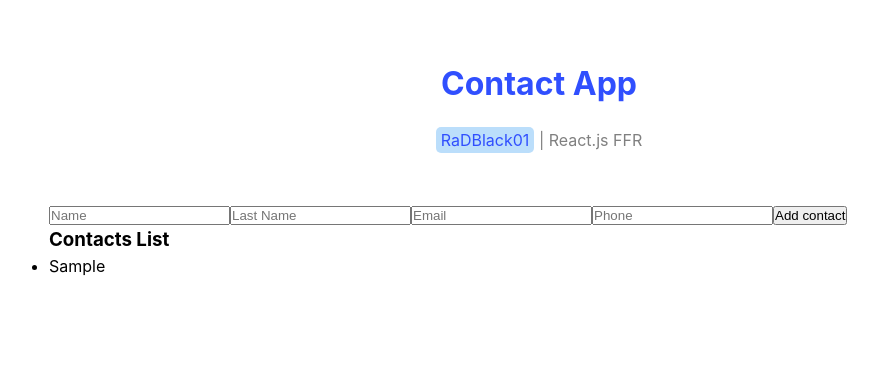
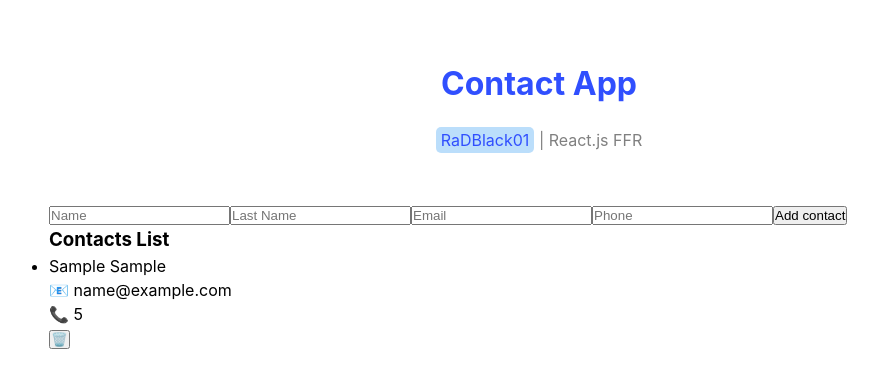
Before and after one commit to RaD01Black/contact-app-FFR, a React (Vite) app: page / in a window 1280 px wide. Both pictures are taken after typing "Sample", "Sample", "name@example.com", "5" into the empty fields and a click on the button "Add contact". Shown: the top 388 px of the page, without its empty margins (101-979 px from the left). Built offline with nearby package versions, Linux system fonts and the light colour scheme.

Commit message:
Update ContactsList.jsx

```diff
--- a/src/components/ContactsList.jsx
+++ b/src/components/ContactsList.jsx
@@ -3,11 +3,23 @@
   return (
     <div>
       <h3>Contacts List</h3>
-      <ul>
+      {contacts.length ? (<ul>
         {contacts.map((contact) => (
-          <li key={contact.id}>{contact.name}</li>
+          <li key={contact.id}>
+            <p>
+              {contact.name} {contact.LastName}
+            </p>
+            <p>
+              <span>📧</span> {contact.email}
+            </p>
+            <p>
+              <span>📞</span> {contact.phone}
+            </p>
+            <button>🗑️ </button>
+          </li>
         ))}
-      </ul>
+      </ul>) : <p>No contacts yet!</p> }
+
       </div>
   )
 }
```
